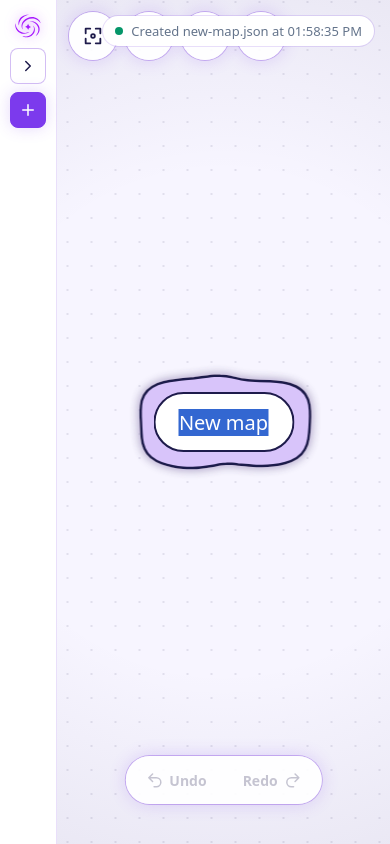
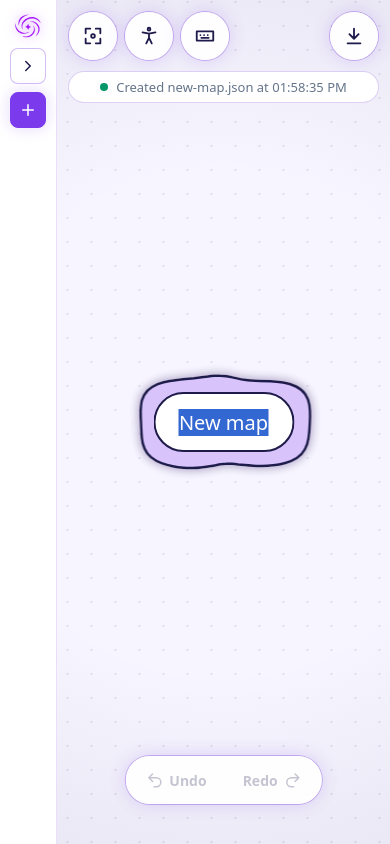
Before and after one commit to JoaoGeraldes/galaxy-mindmap, a Svelte app: page / in a window 390 px wide. Both pictures are taken after a click on the button "Create your first map". Built offline with nearby package versions, Linux system fonts and the light colour scheme.

Commit message:
moved export button to another place to prevent accidental clicks/taps

```diff
--- a/src/App.svelte
+++ b/src/App.svelte
@@ -334,6 +334,17 @@
     color: var(--text-muted);
   }
 
+  /* On phones the map's export button takes this corner. */
+  @media (max-width: 700px) {
+    .status {
+      top: 72px;
+      left: 12px;
+      right: 12px;
+      max-width: none;
+      justify-content: center;
+    }
+  }
+
   .status::before {
     content: '';
     flex: none;
--- a/src/components/MindMap.svelte
+++ b/src/components/MindMap.svelte
@@ -547,6 +547,18 @@
     onredo={() => travel(redo)}
   />
 
+  <!-- Alone in the opposite corner, so it isn't tapped by accident. -->
+  <button
+    class="round export"
+    onclick={onexport}
+    title="Export this map"
+    aria-label="Export this map"
+  >
+    <svg viewBox="0 0 24 24" aria-hidden="true"
+      ><path d="M12 4v11M7 10l5 5 5-5M5 20h14" /></svg
+    >
+  </button>
+
   <div class="tools">
     <button
       class="round"
@@ -560,16 +572,6 @@
           cy="12"
           r="2"
         /></svg
-      >
-    </button>
-    <button
-      class="round"
-      onclick={onexport}
-      title="Export this map"
-      aria-label="Export this map"
-    >
-      <svg viewBox="0 0 24 24" aria-hidden="true"
-        ><path d="M12 4v11M7 10l5 5 5-5M5 20h14" /></svg
       >
     </button>
     <Accessibility bind:preferences />
@@ -780,12 +782,25 @@
     gap: 8px;
   }
 
+  .export {
+    position: absolute;
+    left: 16px;
+    bottom: calc(40px + env(safe-area-inset-bottom));
+  }
+
   /* On phones the bottom belongs to undo and redo, within thumb reach. */
   @media (max-width: 700px) {
     .tools {
       top: 12px;
       left: 12px;
       right: auto;
+      bottom: auto;
+    }
+
+    .export {
+      top: 12px;
+      right: 12px;
+      left: auto;
       bottom: auto;
     }
   }
```
